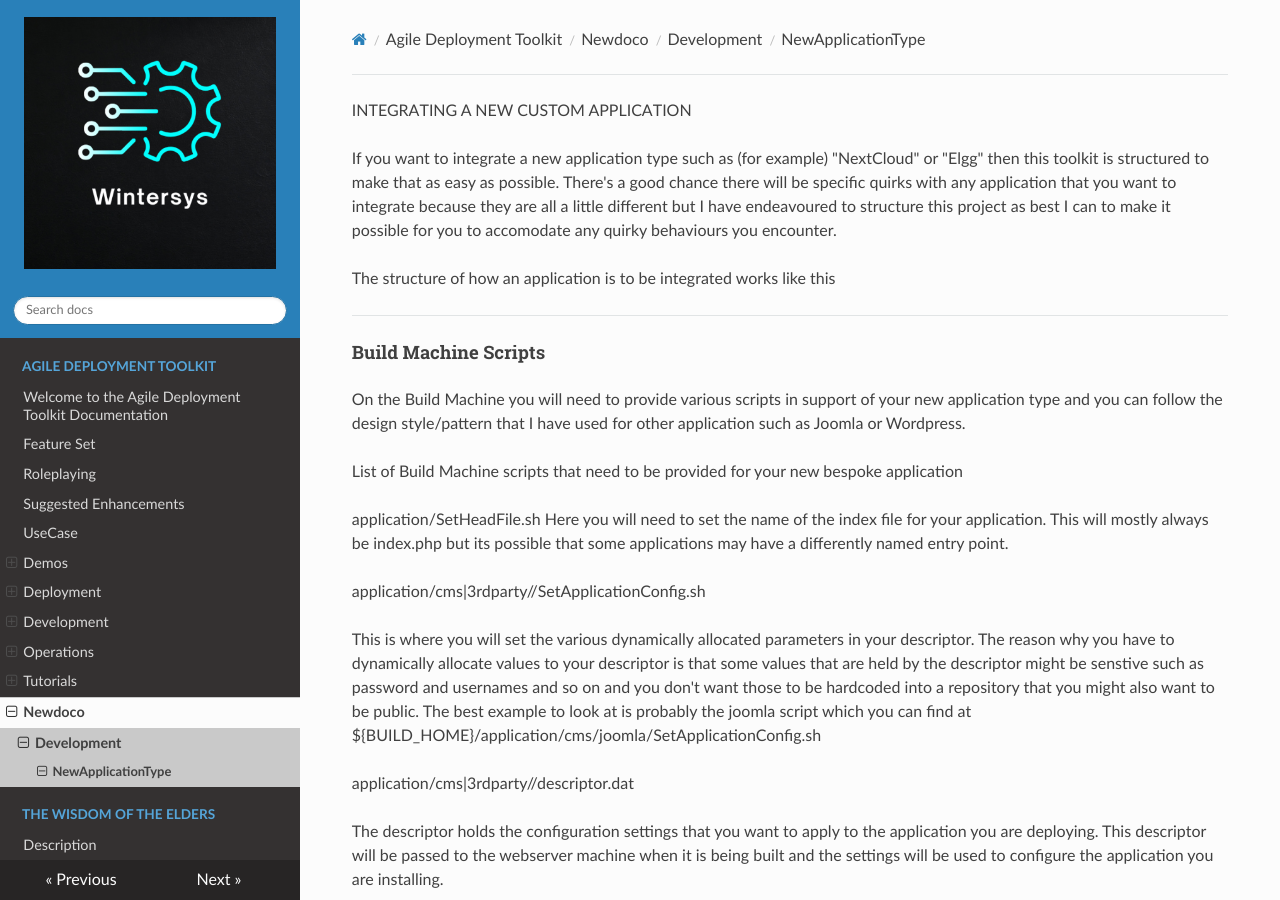
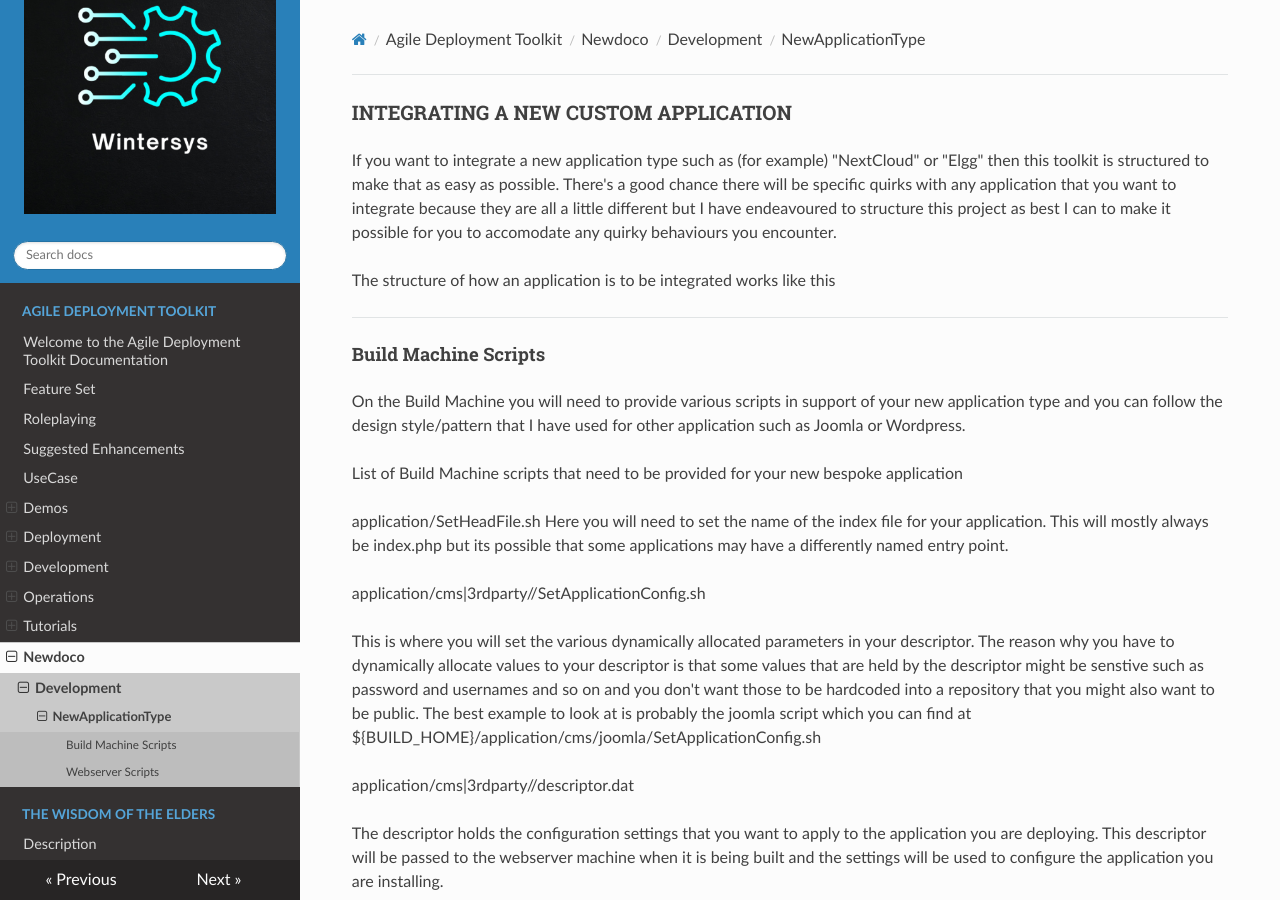
Before and after one commit to wintersys-dev/adt-documentation, an MkDocs documentation site: the page built from docs/Agile Deployment Toolkit/newdoco/Development/NewApplicationType.md, in a window 1280 px wide and 900 px high. Built offline with MkDocs 1.6.1, drawn with Linux system fonts in a browser that asks for light colours; nearby versions of some CDN libraries.

Commit message:
Adjust heading levels in NewApplicationType.md
Updated heading levels for better formatting and clarity.

```diff
--- a/docs/Agile Deployment Toolkit/newdoco/Development/NewApplicationType.md
+++ b/docs/Agile Deployment Toolkit/newdoco/Development/NewApplicationType.md
@@ -1,4 +1,4 @@
-INTEGRATING A NEW CUSTOM APPLICATION
+### INTEGRATING A NEW CUSTOM APPLICATION
 
 If you want to integrate a new application type such as (for example) "NextCloud" or "Elgg" then this toolkit is structured to make that as easy as possible. There's a good chance there will be specific quirks with any application that you want to integrate because they are all a little different but I have endeavoured to structure this project as best I can to make it possible for you to accomodate any quirky behaviours you encounter.
 
@@ -67,7 +67,7 @@ These are the webserver configurations for each application type. I am NOT an ex
 
 --------------------------------------
 
-#####Autoscaler Scripts
+#### Autoscaler Scripts
 
 On the autoscaler machine you will need to have two scripts available to to support your new application. They are straight forward and self explanatory:
 
```
